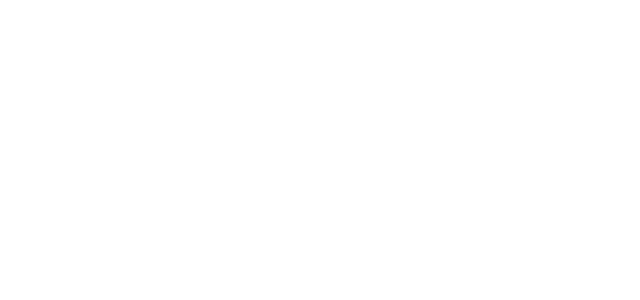
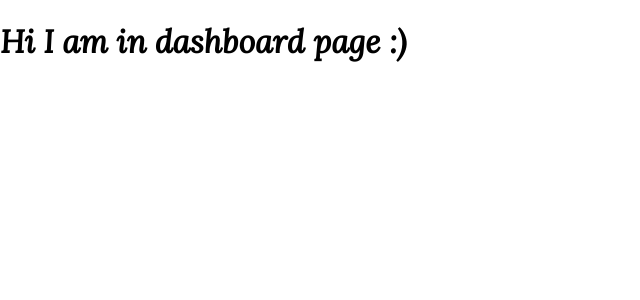
Before and after one commit to YukiRamu/WMAD-Node.js-Frontend, a React (Create React App) app: page /dashboard in a window 1280 px wide. Shown: the top 300 px of the page, without its empty margins (0-640 px from the left). Built offline with nearby package versions, Linux system fonts and the light colour scheme.

Commit message:
updated a bit

```diff
--- a/src/components/App/App.js
+++ b/src/components/App/App.js
@@ -9,6 +9,7 @@
 import Register from '../Authentication/Register';
 import Home from '../Home/Home';
 import ForgotCredential from '../Authentication/ForgotCredential';
+import dashboard from '../Dashboard/dashboard';
 
 const App = () => {
   return (
@@ -22,6 +23,7 @@
           <Route path="/login" component={Login} />
           <Route path="/register" component={Register} />
           <Route path="/forgotCredential" component={ForgotCredential} />
+          <Route path="/dashboard" component={dashboard} />
         </Switch>
       </BrowserRouter>
     </>
--- /dev/null
+++ b/src/components/Dashboard/dashboard.js
@@ -0,0 +1,12 @@
+import React from 'react';
+
+const dashboard = () => {
+  return (
+    <>
+      <h1>Hi I am in dashboard page :)</h1>
+
+    </>
+  );
+};
+
+export default dashboard;
```
Also changed, not shown: src/components/Authentication/Login.js (+8 -2 lines), package.json (line endings or trailing spaces).
